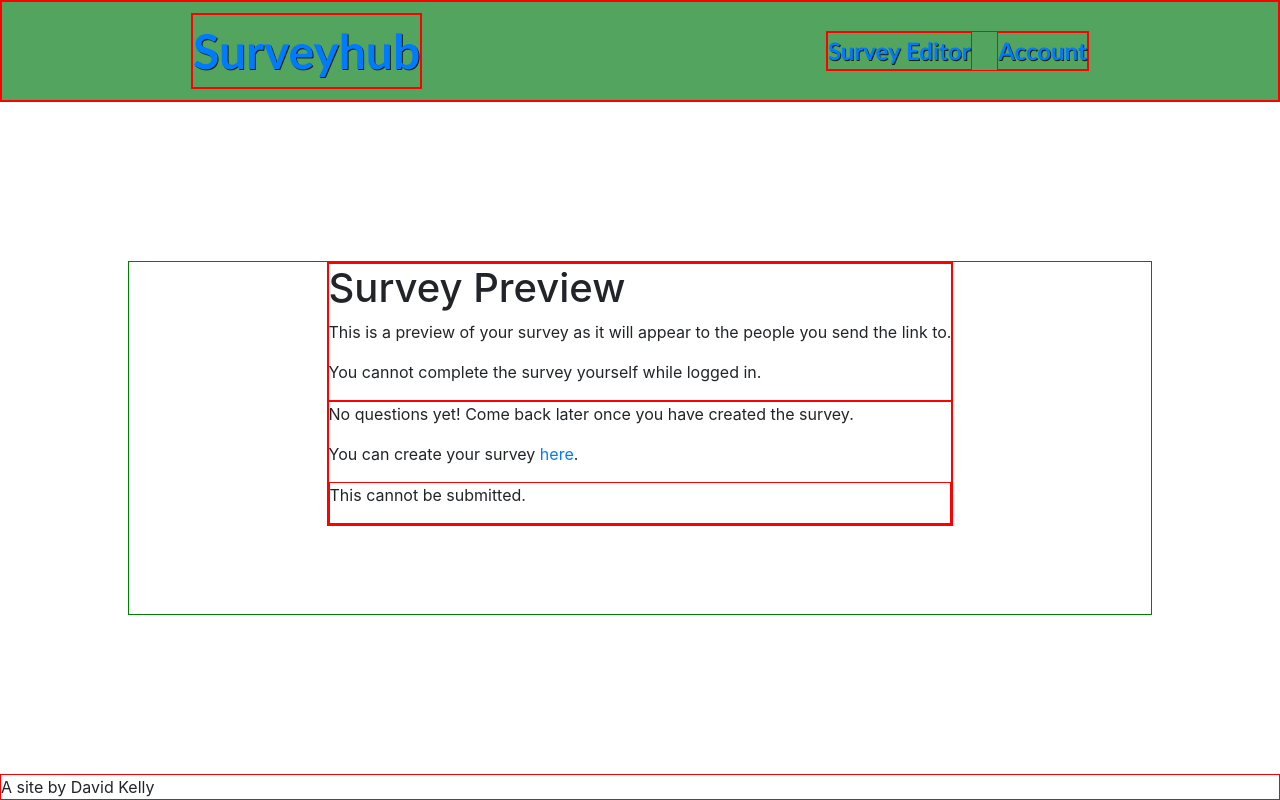
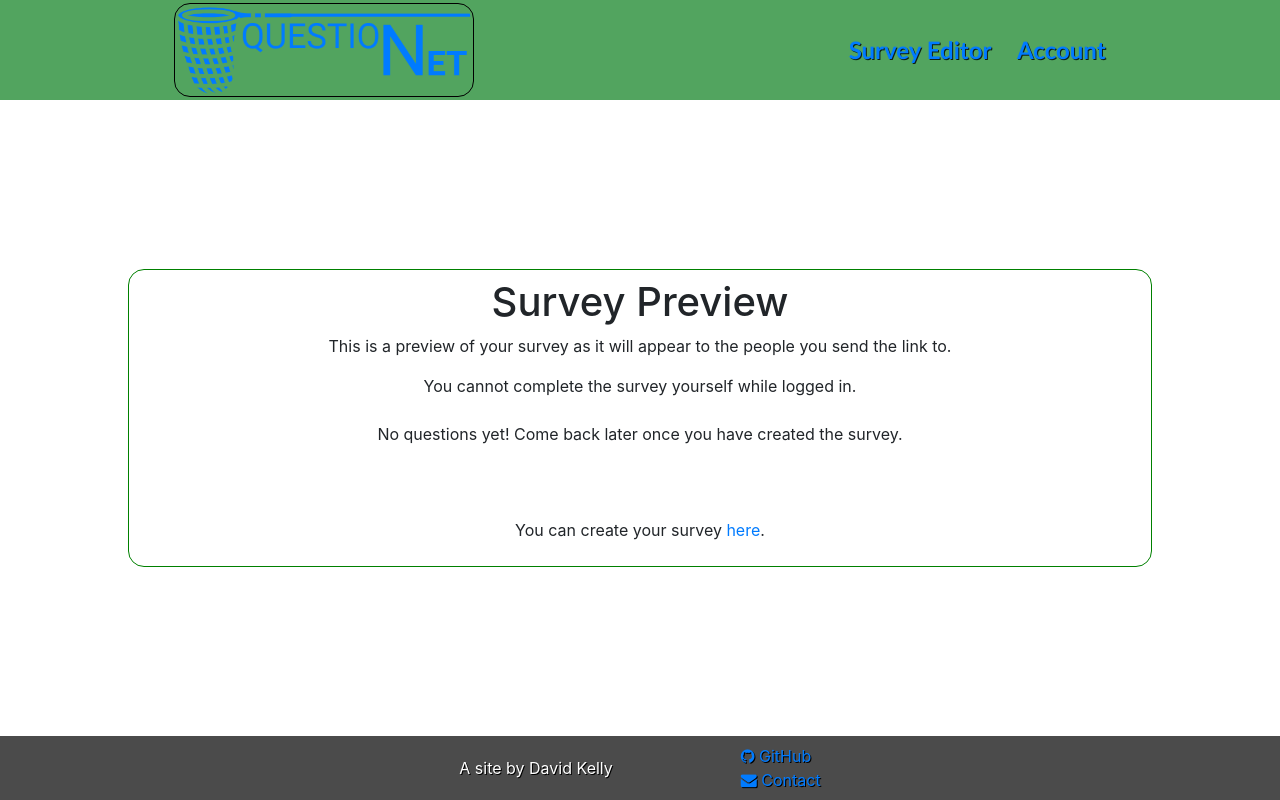
Before and after one commit to WhateverMars/surveyhub, a Django app: page /?id=null in a window 1280 px wide. Run offline with Django 3.2, Linux system fonts and the light colour scheme; a user stored in the database is signed in; data comes from the database, SQL or seed files in the repository; both versions use the stored data as it was after the commit; some libraries are stand-ins or nearby versions.

Commit message:
style updated to flex, logo added

```diff
--- a/survey/static/survey/styles.css
+++ b/survey/static/survey/styles.css
@@ -11,7 +11,7 @@ header{
 }
 
 div{
-    border: 1px solid red;
+    /*border: 1px solid red;*/
 }
 
 .nav-bar{
@@ -34,8 +34,18 @@ div{
     text-shadow: 1px 1px #000000cf;
 }
 
+.logo img{
+    height: 80%;
+    max-height: 18vh;
+    max-width: 300px;
+    border-radius: 16px;
+    padding: 2px;
+    border: 1px solid black;
+    width: 100%;
+}
+
 .nav-item{
-    border: 1px solid red;
+    /*border: 1px solid red;*/
     text-shadow: 1px 1px #000000cf;
 }
 
@@ -49,6 +59,7 @@ div{
     justify-content: space-between;
     align-items: center;
     gap: 2vw;
+    text-align: center;
 }
 
 .bodymain{
@@ -60,7 +71,8 @@ div{
     margin: 10vw;
 
     border: 1px solid green;
-
+    border-radius: 16px;
+    padding: 8px;
 }
 
 #message-section{
@@ -90,12 +102,26 @@ div{
 
 .question-section{
     width: 100%;
+    display: flex;
+    flex-direction: column;
+    gap: 56px;
 }
 
 .labeled{
     display: flex;
     flex-direction: row;
     align-items: center;
+}
+
+label{
+    margin: 0 8px 0 0;
+}
+
+.option{
+    min-width: 30%;
+    border: 1px solid rgba(0, 122, 20, 0.678);
+    border-radius: 12px;
+    padding: 2px;
 }
 
 .question-container{
@@ -118,4 +144,55 @@ div{
     flex-direction: row;
     gap: 8px;
     width: 80%;
+    justify-content: center;
+    flex-grow: 1;
+    text-align: left;
 }
+
+#pwRequirements{
+    text-align: left;
+}
+
+.surveyPreview{
+    text-align: center;
+    display: flex;
+    flex-direction: column;
+    gap: 1vh;
+    width: 80%;
+}
+
+.survey{
+    text-align: center;
+    display: flex;
+    flex-direction: column;
+    gap: 1vh;
+    width: 80%;
+}
+
+.results-section{
+    display: flex;
+    flex-direction: column;
+    align-items: center;
+    width: 80%;
+    gap: 32px;
+}
+
+.list-group{
+    width: 100%;
+}
+
+footer{
+    background-color: #4b4b4b;
+    color: white;
+    display: flex;
+    flex-direction: row;
+    justify-content: center;
+    align-items: center;
+    gap: 10vw;
+    padding: 8px;
+    text-shadow: 1px 1px black;
+}
+
+#noquestions{
+    width: 70px;
+}
--- a/survey/templates/survey/index.html
+++ b/survey/templates/survey/index.html
@@ -12,87 +12,80 @@
                 <p>This is a preview of your survey as it will appear to the people you send the link to.</p>
                 <p>You cannot complete the survey yourself while logged in.</p>
             </div>
-            <div class="survey">
+            <div class="question-section">
             {% if questions %}
                 {% for row in questions %}
-
+                    <div class="question-container">
                         <p class="question">{{row.number}}. {{ row.question }}</p>
 
-                    <div class="aligner">
+                        <div class="answer-container">
                             {% if row.type >= 1 %}
-                        <label for="option{{row.number}}.1"><input type="radio" id="option{{row.number}}.1" name="{{row.number}}" value="{{row.ans1}}" /> {{row.ans1}}</label>
-                        <br>
+                                <label class="option" for="option{{row.number}}.1">
+                                    <input type="radio" id="option{{row.number}}.1" name="{{row.number}}" value="{{row.ans1}}" /> {{row.ans1}}</label>
                             {% endif %}
                             {% if row.type >= 2 %}
-                        <label for="option{{row.number}}.2"><input type="radio" id="option{{row.number}}.2" name="{{row.number}}" value="{{row.ans2}}" /> {{row.ans2}}</label>
-                        <br>
+                                <label class="option" for="option{{row.number}}.2"><input type="radio" id="option{{row.number}}.2" name="{{row.number}}" value="{{row.ans2}}" /> {{row.ans2}}</label>
                             {% endif %}
                             {% if row.type >= 3 %}
-                        <label for="option{{row.number}}.3"><input type="radio" id="option{{row.number}}.3" name="{{row.number}}" value="{{row.ans3}}" /> {{row.ans3}}</label>
-                        <br>
+                                <label class="option" for="option{{row.number}}.3"><input type="radio" id="option{{row.number}}.3" name="{{row.number}}" value="{{row.ans3}}" /> {{row.ans3}}</label>
                             {% endif %}
+                        </div>
+                        <div class="answer-container">
                             {% if row.type >= 4 %}
-                        <label for="option{{row.number}}.4"><input type="radio" id="option{{row.number}}.4" name="{{row.number}}" value="{{row.ans4}}" /> {{row.ans4}}</label>
-                        <br>
+                                <label class="option" for="option{{row.number}}.4"><input type="radio" id="option{{row.number}}.4" name="{{row.number}}" value="{{row.ans4}}" /> {{row.ans4}}</label>
                             {% endif %}
                             {% if row.type >= 5 %}
-                        <label for="option{{row.number}}.5"><input type="radio" id="option{{row.number}}.5" name="{{row.number}}" value="{{row.ans5}}" /> {{row.ans5}}</label>
-                        <br>
+                                <label class="option" for="option{{row.number}}.5"><input type="radio" id="option{{row.number}}.5" name="{{row.number}}" value="{{row.ans5}}" /> {{row.ans5}}</label>
                             {% endif %}
                             {% if row.type >= 6 %}
-                        <label for="option{{row.number}}.6"><input type="radio" id="option{{row.number}}.6" name="{{row.number}}" value="{{row.ans6}}" /> {{row.ans6}}</label>
-                        <br>
+                                <label class="option" for="option{{row.number}}.6"><input type="radio" id="option{{row.number}}.6" name="{{row.number}}" value="{{row.ans6}}" /> {{row.ans6}}</label>
                             {% endif %}
 
-                    <p></p>
+                        </div>
                     </div>
                 {% endfor %}
+                <div class="btn-section">
+                    <p> This preview cannot be submitted.</p>
+                </div>
             {% else %}
                 <p>No questions yet! Come back later once you have created the survey.</p>
                 <p>You can create your survey <a href="/editor">here</a>.</p>
             {% endif %}
-                <div class="btn-section">
-                    <p> This cannot be submitted.</p>
-                </div>
+
 
             </div>
         </div>
     {% else %}
     <h1>Survey</h1>
     <p>Please complete this anonymous survey and don't forget to hit submit at the bottom once you're finished.</p>
-    <form  action= "/" method="post">
+    <form class="survey" action= "/" method="post">
         {% csrf_token %}
-        <div class="survey">
+        <div class="question-section">
 
             {% for row in questions %}
                 <div class="question-container">
                     <input type="hidden" name="asker" value="{{row.asker.id}}">
                     <p class="question">{{row.number}}. {{ row.question }}</p>
-                    <div class="aligner">
-
+                    <div class="answer-container">
                         {% if row.type >= 1 %}
-                        <label for="option{{row.number}}.1"><input type="radio" id="option{{row.number}}.1" name="{{row.number}}" value="{{row.ans1}}" /> {{row.ans1}}</label>
-                        <br>
+                            <label class="option" for="option{{row.number}}.1"><input type="radio" id="option{{row.number}}.1" name="{{row.number}}" value="{{row.ans1}}" /> {{row.ans1}}</label>
                         {% endif %}
                         {% if row.type >= 2 %}
-                        <label for="option{{row.number}}.2"><input type="radio" id="option{{row.number}}.2" name="{{row.number}}" value="{{row.ans2}}" /> {{row.ans2}}</label>
-                        <br>
+                            <label class="option" for="option{{row.number}}.2"><input type="radio" id="option{{row.number}}.2" name="{{row.number}}" value="{{row.ans2}}" /> {{row.ans2}}</label>
                         {% endif %}
                         {% if row.type >= 3 %}
-                        <label for="option{{row.number}}.3"><input type="radio" id="option{{row.number}}.3" name="{{row.number}}" value="{{row.ans3}}" /> {{row.ans3}}</label>
-                        <br>
+                            <label class="option" for="option{{row.number}}.3"><input type="radio" id="option{{row.number}}.3" name="{{row.number}}" value="{{row.ans3}}" /> {{row.ans3}}</label>
                         {% endif %}
+                    </div>
+                    <div class="answer-container">
                         {% if row.type >= 4 %}
-                        <label for="option{{row.number}}.4"><input type="radio" id="option{{row.number}}.4" name="{{row.number}}" value="{{row.ans4}}" /> {{row.ans4}}</label>
-                        <br>
+                            <label class="option" for="option{{row.number}}.4"><input type="radio" id="option{{row.number}}.4" name="{{row.number}}" value="{{row.ans4}}" /> {{row.ans4}}</label>
                         {% endif %}
                         {% if row.type >= 5 %}
-                        <label for="option{{row.number}}.5"><input type="radio" id="option{{row.number}}.5" name="{{row.number}}" value="{{row.ans5}}" /> {{row.ans5}}</label>
-                        <br>
+                            <label class="option" for="option{{row.number}}.5"><input type="radio" id="option{{row.number}}.5" name="{{row.number}}" value="{{row.ans5}}" /> {{row.ans5}}</label>
                         {% endif %}
                         {% if row.type >= 6 %}
-                        <label for="option{{row.number}}.6"><input type="radio" id="option{{row.number}}.6" name="{{row.number}}" value="{{row.ans6}}" /> {{row.ans6}}</label>
-                        <br>
+                            <label class="option" for="option{{row.number}}.6"><input type="radio" id="option{{row.number}}.6" name="{{row.number}}" value="{{row.ans6}}" /> {{row.ans6}}</label>
                         {% endif %}
                     </div>
 
@@ -106,8 +99,4 @@
     </form>
     {% endif %}
 
-    <br>
-    <br>
-
-
 {% endblock %}
--- a/survey/templates/survey/layout.html
+++ b/survey/templates/survey/layout.html
@@ -7,7 +7,7 @@
         <meta name="viewport" content="width=device-width, initial-scale=1, shrink-to-fit=no">
 
         <link href="https://maxcdn.bootstrapcdn.com/bootstrap/4.1.3/css/bootstrap.min.css" rel="stylesheet">
-
+        <link rel="stylesheet" href="https://maxcdn.bootstrapcdn.com/font-awesome/4.4.0/css/font-awesome.min.css">
         <link href="{% static 'survey/styles.css' %}" rel="stylesheet">
         <link href="{% static 'survey/queries.css' %}" rel="stylesheet">
         <title>{% block head %}{% endblock %}</title>
@@ -18,7 +18,8 @@
 
             <div class="nav-bar">
                 <div class="nav-left">
-                    <div class="logo"><a href="/">Surveyhub</a></div>
+                    <!--<div class="logo"><a href="/">Surveyhub</a></div>-->
+                    <div class="logo"><img src="{% static 'survey/logos/logo.png' %}" alt="logo"></div>
                 </div>
                 <div class="nav-right">
                     {% if user.is_authenticated %}
@@ -39,7 +40,12 @@
         </div>
         <div>
         <footer class="footer">
-            A site by David Kelly
+            <div>A site by David Kelly</div>
+            <div>
+                <div><a href="https://github.com/WhateverMars"><i class="fa fa-github"></i> GitHub</a></div>
+                <div><a href="mailto:davekelly1224@gmail.com"><i class="fa fa-envelope"></i> Contact</a></div>
+            </div>
+
         </footer>
         </div>
     </body>
--- a/survey/templates/survey/results.html
+++ b/survey/templates/survey/results.html
@@ -7,7 +7,7 @@
 {% block body %}
     <h1>Results</h1>
     <p>Number of people surveyed: {{surveyed}}</p>
-
+    <div class="results-section">
         {% for row in analysis %}
 
         <ul class="list-group">
@@ -57,7 +57,7 @@
 
         </ul>
         {% endfor %}
-
+    </div>
     <h1>Full data</h1>
 
 
```
Also changed, not shown: survey/static/results11.csv (added, +33 -0 lines), survey/templates/survey/editor.html (+14 -10 lines), survey/templates/survey/register.html (+6 -6 lines), db.sqlite3, images/QuestioNet.jpg (added), survey/static/survey/logos/QuestioNetGreen.jpg (added), survey/static/survey/logos/logo.png (added). Lines whose indentation alone changed are shown as unchanged.
